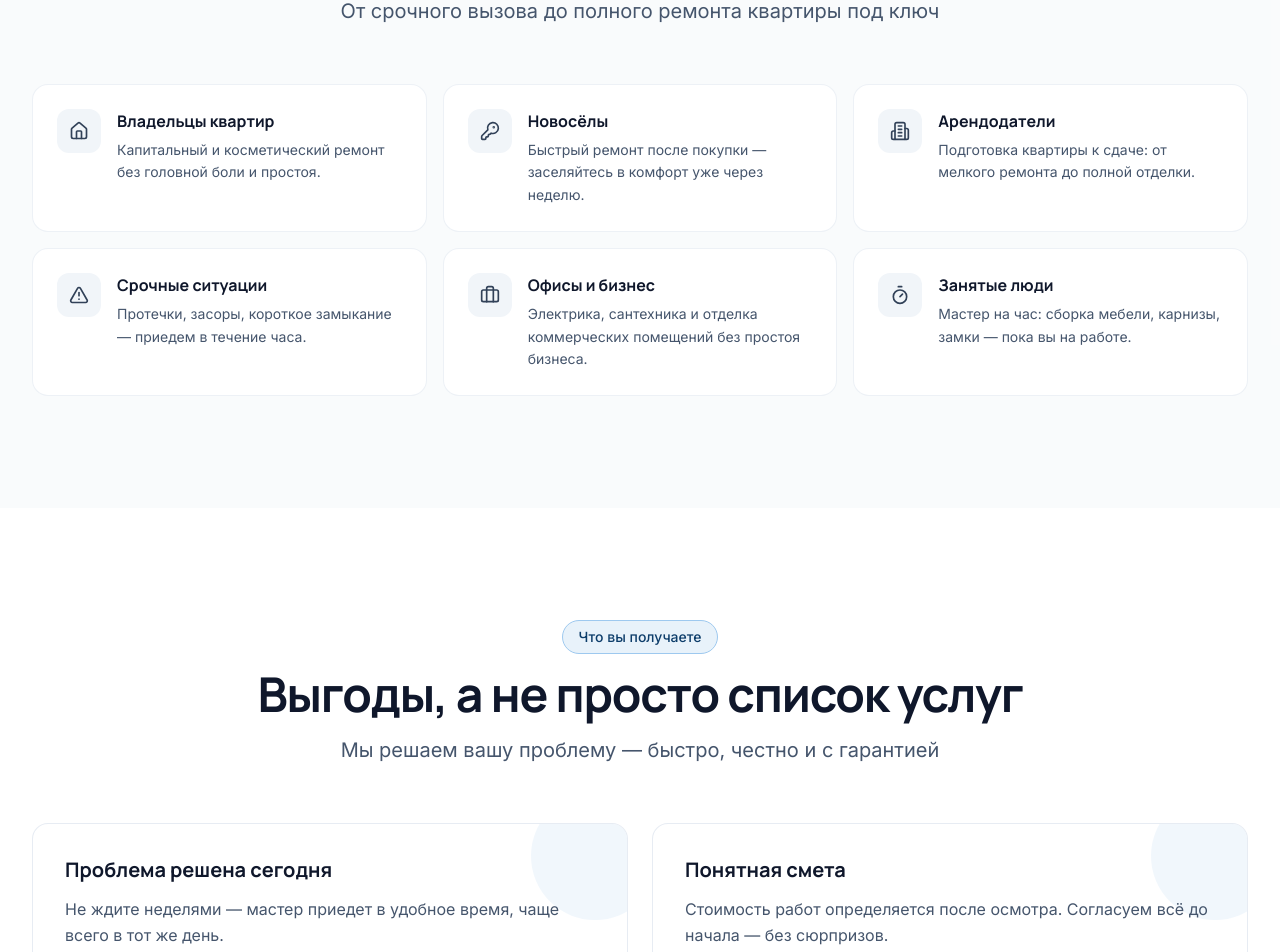
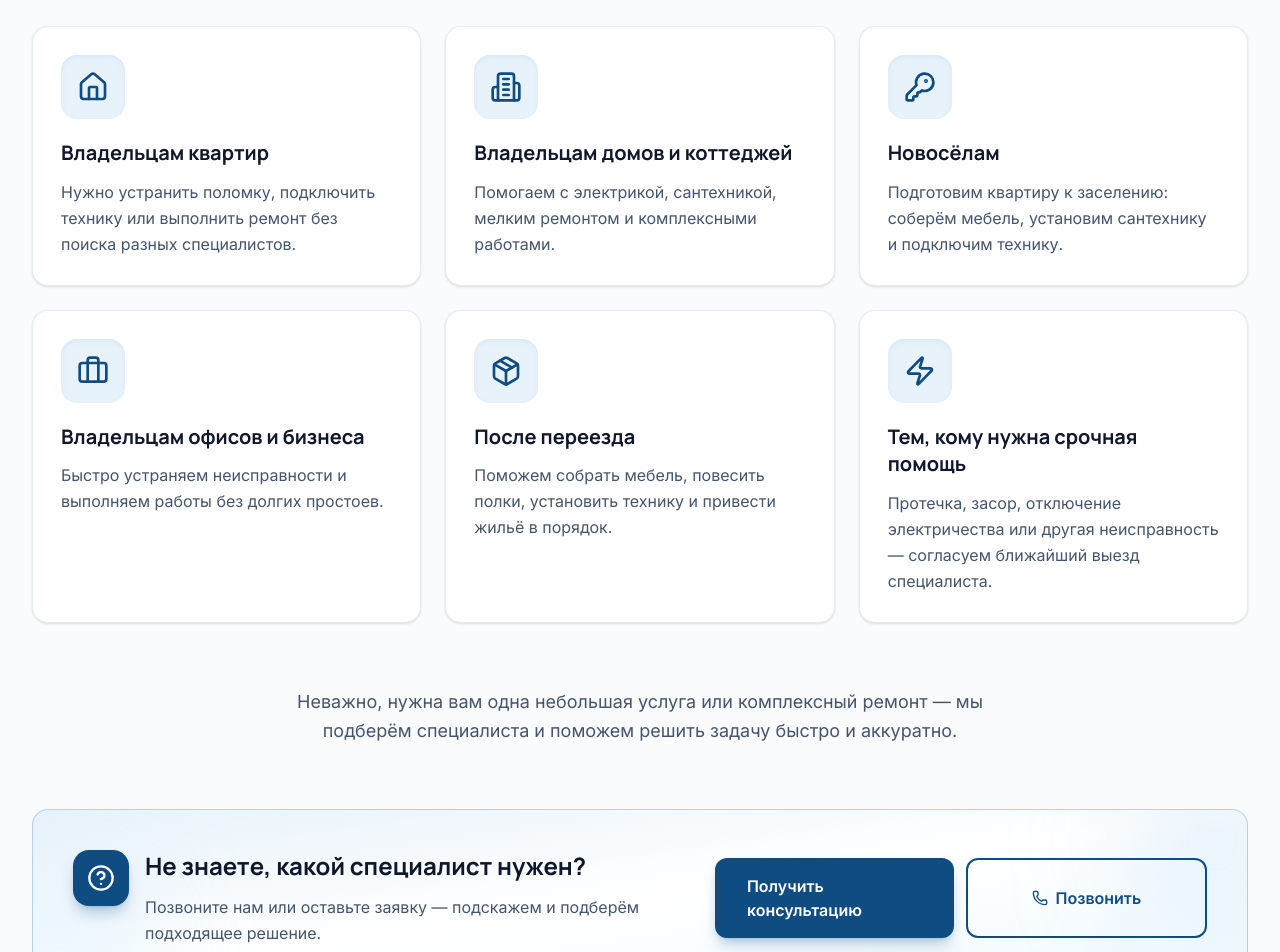
Before and after one commit to SkyDiveZone/garant-site1, a Next.js app: page / in a window 1280 px wide. Shown: the part 8800-9752 px from the top of the page. Built offline with nearby package versions, Linux system fonts and the light colour scheme; no server answers.

Commit message:
Redesign homepage For Whom section with premium audience cards.
Add six audience cards, selling copy, and consultation CTA with responsive 3/2/1 grid layout.

Co-authored-by: Cursor <cursoragent@cursor.com>

```diff
--- a/src/components/sections/ForWhom.tsx
+++ b/src/components/sections/ForWhom.tsx
@@ -1,41 +1,102 @@
 "use client";
 
+import { Button } from "@/components/ui/Button";
 import { DynamicIcon } from "@/components/ui/DynamicIcon";
 import { MotionItem, MotionSection } from "@/components/ui/Motion";
 import { Section, SectionHeader } from "@/components/ui/Section";
-import { AUDIENCES } from "@/lib/data";
+import { SITE } from "@/lib/data";
+import {
+  HOME_FOR_WHOM_AUDIENCES,
+  HOME_FOR_WHOM_CTA,
+  HOME_FOR_WHOM_SELLING_TEXT,
+} from "@/lib/home-for-whom";
+import { HelpCircle, Phone } from "lucide-react";
 
 export function ForWhom() {
   return (
     <Section className="bg-slate-50/80">
-      <MotionSection>
+      <MotionSection className="space-y-12 lg:space-y-16">
         <MotionItem>
           <SectionHeader
-            badge="Для кого"
-            title="Решаем задачи любой сложности"
-            subtitle="От срочного вызова до полного ремонта квартиры под ключ"
+            title="Для кого"
+            subtitle="Решаем задачи любой сложности. От срочного вызова до полного ремонта квартиры под ключ."
           />
         </MotionItem>
 
-        <div className="grid gap-4 sm:grid-cols-2 lg:grid-cols-3">
-          {AUDIENCES.map((item) => (
+        <div className="grid grid-cols-1 gap-5 md:grid-cols-2 lg:grid-cols-3 lg:gap-6">
+          {HOME_FOR_WHOM_AUDIENCES.map((item) => (
             <MotionItem key={item.title}>
-              <div className="card-hover flex h-full items-start gap-4 rounded-2xl border border-slate-200/60 bg-white p-6">
-                <div className="inline-flex h-11 w-11 shrink-0 items-center justify-center rounded-xl bg-slate-100 text-slate-700">
-                  <DynamicIcon name={item.icon} className="h-5 w-5" />
-                </div>
+              <article className="group relative flex h-full flex-col overflow-hidden rounded-2xl border border-slate-200/80 bg-white p-6 shadow-sm transition-all duration-300 hover:-translate-y-1 hover:border-brand-200 hover:shadow-xl hover:shadow-brand-500/10 sm:p-7">
+                <div
+                  className="absolute inset-x-0 top-0 h-1 scale-x-0 bg-gradient-to-r from-brand-500 to-cyan-500 transition-transform duration-300 group-hover:scale-x-100"
+                  aria-hidden="true"
+                />
+
+                <span className="inline-flex h-16 w-16 items-center justify-center rounded-2xl bg-brand-50 text-brand-600 shadow-inner shadow-brand-100/50 transition-all duration-300 group-hover:scale-105 group-hover:bg-brand-600 group-hover:text-white group-hover:shadow-lg group-hover:shadow-brand-600/25">
+                  <DynamicIcon name={item.icon} className="h-8 w-8" aria-hidden="true" />
+                </span>
+
+                <h3 className="mt-5 font-display text-lg font-bold leading-snug text-slate-900 transition-colors group-hover:text-brand-600 sm:text-xl">
+                  {item.title}
+                </h3>
+
+                <p className="mt-3 flex-1 text-sm leading-relaxed text-slate-600 sm:text-base">
+                  {item.description}
+                </p>
+              </article>
+            </MotionItem>
+          ))}
+        </div>
+
+        <MotionItem>
+          <p className="mx-auto max-w-3xl text-center text-base leading-relaxed text-slate-600 sm:text-lg">
+            {HOME_FOR_WHOM_SELLING_TEXT}
+          </p>
+        </MotionItem>
+
+        <MotionItem>
+          <div className="relative overflow-hidden rounded-2xl border border-brand-200/80 bg-gradient-to-br from-brand-50 via-white to-sky-50 px-6 py-8 sm:px-10 sm:py-10">
+            <div
+              className="absolute -right-12 -top-12 h-40 w-40 rounded-full bg-brand-200/30 blur-3xl"
+              aria-hidden="true"
+            />
+            <div
+              className="absolute -bottom-12 -left-12 h-36 w-36 rounded-full bg-sky-200/40 blur-3xl"
+              aria-hidden="true"
+            />
+
+            <div className="relative flex flex-col gap-8 lg:flex-row lg:items-center lg:justify-between">
+              <div className="flex gap-4 lg:max-w-2xl">
+                <span className="inline-flex h-14 w-14 shrink-0 items-center justify-center rounded-2xl bg-brand-600 text-white shadow-lg shadow-brand-600/25">
+                  <HelpCircle className="h-7 w-7" aria-hidden="true" />
+                </span>
                 <div>
-                  <h3 className="font-display font-bold text-slate-900">
-                    {item.title}
+                  <h3 className="font-display text-xl font-bold text-slate-900 sm:text-2xl">
+                    {HOME_FOR_WHOM_CTA.title}
                   </h3>
-                  <p className="mt-1.5 text-sm leading-relaxed text-slate-600">
-                    {item.description}
+                  <p className="mt-3 text-sm leading-relaxed text-slate-600 sm:text-base">
+                    {HOME_FOR_WHOM_CTA.subtitle}
                   </p>
                 </div>
               </div>
-            </MotionItem>
-          ))}
-        </div>
+
+              <div className="flex shrink-0 flex-col gap-3 sm:flex-row lg:flex-col xl:flex-row">
+                <Button size="lg" href="#lead-form" className="w-full sm:min-w-[220px]">
+                  {HOME_FOR_WHOM_CTA.buttonLabel}
+                </Button>
+                <Button
+                  size="lg"
+                  variant="outline"
+                  href={`tel:${SITE.phoneRaw}`}
+                  className="w-full sm:min-w-[220px]"
+                >
+                  <Phone className="h-4 w-4" />
+                  Позвонить
+                </Button>
+              </div>
+            </div>
+          </div>
+        </MotionItem>
       </MotionSection>
     </Section>
   );
--- a/src/lib/data.ts
+++ b/src/lib/data.ts
@@ -84,39 +84,6 @@ export const TRUST_REASONS = [
     description:
       "Убираем за собой строительный мусор. Сдаём объект в порядке — не нужно вызывать клининг.",
     icon: "Sparkles",
-  },
-];
-
-export const AUDIENCES = [
-  {
-    title: "Владельцы квартир",
-    description: "Капитальный и косметический ремонт без головной боли и простоя.",
-    icon: "Home",
-  },
-  {
-    title: "Новосёлы",
-    description: "Быстрый ремонт после покупки — заселяйтесь в комфорт уже через неделю.",
-    icon: "KeyRound",
-  },
-  {
-    title: "Арендодатели",
-    description: "Подготовка квартиры к сдаче: от мелкого ремонта до полной отделки.",
-    icon: "Building2",
-  },
-  {
-    title: "Срочные ситуации",
-    description: "Протечки, засоры, короткое замыкание — приедем в течение часа.",
-    icon: "AlertTriangle",
-  },
-  {
-    title: "Офисы и бизнес",
-    description: "Электрика, сантехника и отделка коммерческих помещений без простоя бизнеса.",
-    icon: "Briefcase",
-  },
-  {
-    title: "Занятые люди",
-    description: "Мастер на час: сборка мебели, карнизы, замки — пока вы на работе.",
-    icon: "Timer",
   },
 ];
 
--- /dev/null
+++ b/src/lib/home-for-whom.ts
@@ -0,0 +1,53 @@
+export interface HomeForWhomAudience {
+  title: string;
+  description: string;
+  icon: "Home" | "Building2" | "KeyRound" | "Briefcase" | "Package" | "Zap";
+}
+
+export const HOME_FOR_WHOM_AUDIENCES: HomeForWhomAudience[] = [
+  {
+    title: "Владельцам квартир",
+    description:
+      "Нужно устранить поломку, подключить технику или выполнить ремонт без поиска разных специалистов.",
+    icon: "Home",
+  },
+  {
+    title: "Владельцам домов и коттеджей",
+    description:
+      "Помогаем с электрикой, сантехникой, мелким ремонтом и комплексными работами.",
+    icon: "Building2",
+  },
+  {
+    title: "Новосёлам",
+    description:
+      "Подготовим квартиру к заселению: соберём мебель, установим сантехнику и подключим технику.",
+    icon: "KeyRound",
+  },
+  {
+    title: "Владельцам офисов и бизнеса",
+    description: "Быстро устраняем неисправности и выполняем работы без долгих простоев.",
+    icon: "Briefcase",
+  },
+  {
+    title: "После переезда",
+    description:
+      "Поможем собрать мебель, повесить полки, установить технику и привести жильё в порядок.",
+    icon: "Package",
+  },
+  {
+    title: "Тем, кому нужна срочная помощь",
+    description:
+      "Протечка, засор, отключение электричества или другая неисправность — согласуем ближайший выезд специалиста.",
+    icon: "Zap",
+  },
+];
+
+export const HOME_FOR_WHOM_SELLING_TEXT =
+  "Неважно, нужна вам одна небольшая услуга или комплексный ремонт — мы подберём специалиста и поможем решить задачу быстро и аккуратно.";
+
+export const HOME_FOR_WHOM_CTA = {
+  title: "Не знаете, какой специалист нужен?",
+  subtitle:
+    "Позвоните нам или оставьте заявку — подскажем и подберём подходящее решение.",
+  buttonLabel: "Получить консультацию",
+} as const;
```
